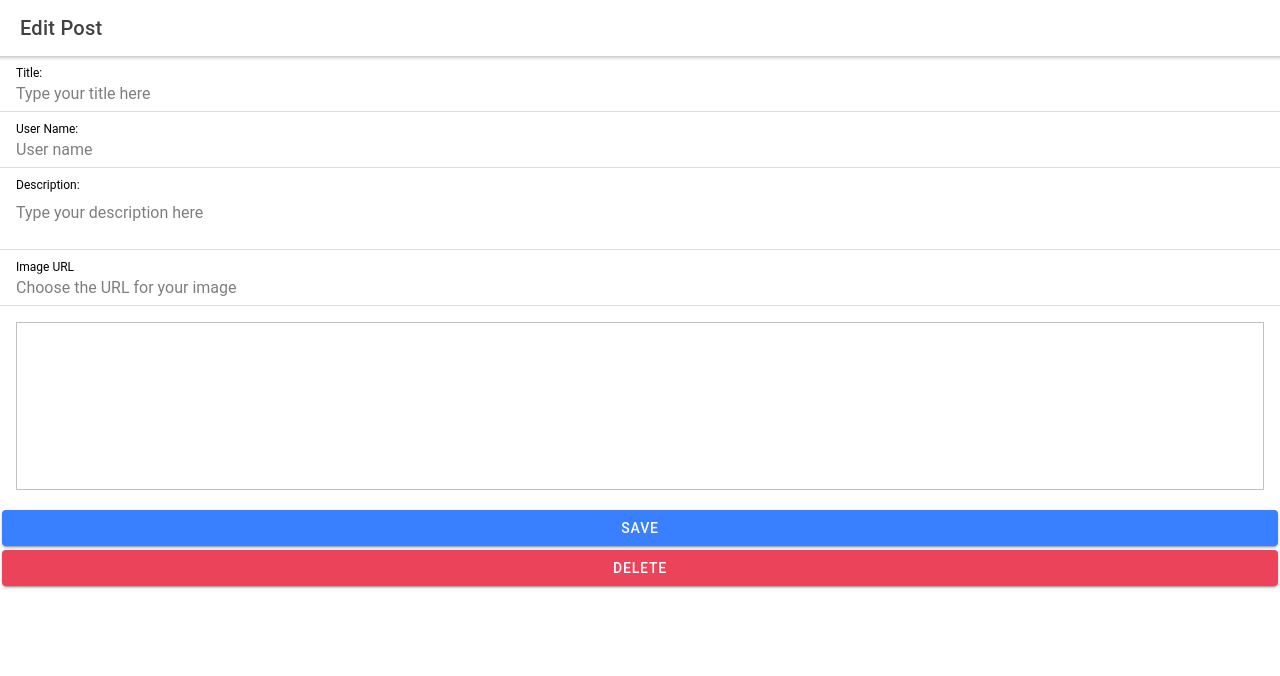
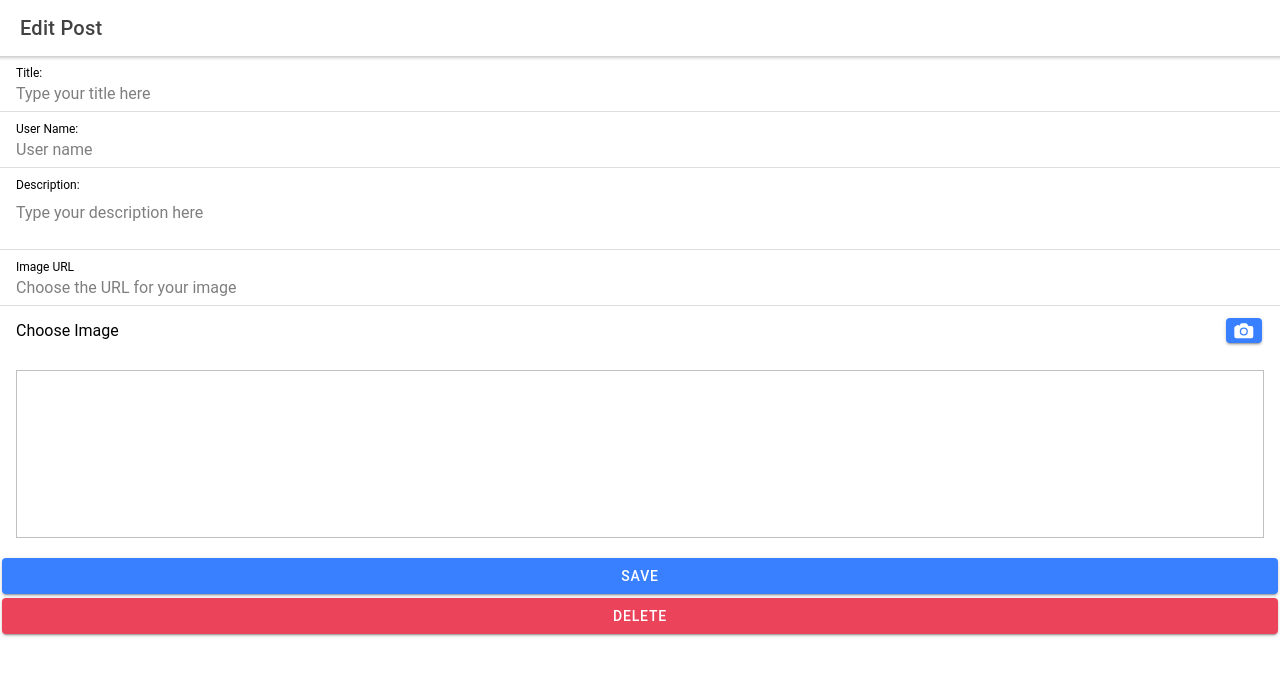
Before and after one commit to Daniel692/WhatAreYouUpTo, a React (Create React App) app: page /post/1 in a window 1280 px wide. Shown: the top 676 px of the page. Built offline with nearby package versions, Linux system fonts and the light colour scheme; no server answers.

Commit message:
camera plugin addded

```diff
--- a/package.json
+++ b/package.json
@@ -4,10 +4,12 @@
   "private": true,
   "dependencies": {
     "@capacitor/app": "4.0.1",
+    "@capacitor/camera": "^4.1.2",
     "@capacitor/core": "4.3.0",
     "@capacitor/haptics": "4.0.1",
     "@capacitor/keyboard": "4.0.1",
     "@capacitor/status-bar": "4.0.1",
+    "@ionic/pwa-elements": "^3.1.1",
     "@ionic/react": "^6.0.0",
     "@ionic/react-router": "^6.0.0",
     "@testing-library/jest-dom": "^5.11.9",
--- a/src/components/CardForm.jsx
+++ b/src/components/CardForm.jsx
@@ -1,5 +1,7 @@
-import { IonButton, IonImg, IonInput, IonItem, IonLabel, IonTextarea } from "@ionic/react"
-import { useEffect, useState } from "react"
+import { IonItem, IonLabel, IonInput, IonTextarea, IonImg, IonButton, IonIcon } from "@ionic/react";
+import { useState, useEffect } from "react";
+import { Camera, CameraResultType } from "@capacitor/camera";
+import { camera } from "ionicons/icons";
 
 function FormCard( {post, handleSubmit} ) {
     const [title, setTitle] = useState("")
@@ -18,6 +20,18 @@ function FormCard( {post, handleSubmit} ) {
             setImage(post.image)
         }
     }, [post])
+
+    async function takePicture() {
+        const imageOptions = {
+            quality: 80,
+            width: 500,
+            allowEditing: true,
+            resultType: CameraResultType.DataUrl
+        };
+        const image = await Camera.getPhoto(imageOptions);
+        const imageUrl = image.dataUrl;
+        setImage(imageUrl);
+    }
 
 
     const submitForm = (event) => {
@@ -54,6 +68,12 @@ function FormCard( {post, handleSubmit} ) {
                 <IonLabel position="stacked">Image URL</IonLabel>
                 <IonInput value={image} placeholder="Choose the URL for your image" onIonChange={event => setImage(event.target.value)}></IonInput>
             </IonItem>
+            <IonItem onClick={takePicture} lines="none">
+                <IonLabel>Choose Image</IonLabel>
+                <IonButton>
+                    <IonIcon slot="icon-only" icon={camera} />
+                </IonButton>
+            </IonItem>
                 {error}
                 <IonImg style={{height: "200px"}} className="ion-padding" src={image === "" ? imgPlaceholder : image} ></IonImg>
                 <IonButton type="submit" expand="block">Save</IonButton>
--- a/src/index.tsx
+++ b/src/index.tsx
@@ -3,6 +3,15 @@ import { createRoot } from 'react-dom/client';
 import App from './App';
 import * as serviceWorkerRegistration from './serviceWorkerRegistration';
 import reportWebVitals from './reportWebVitals';
+
+import ReactDOM from 'react-dom';
+
+import { defineCustomElements } from '@ionic/pwa-elements/loader';
+
+ReactDOM.render(<App />, document.getElementById('root'));
+
+// Call the element loader after the app has been rendered the first time
+defineCustomElements(window);
 
 const container = document.getElementById('root');
 const root = createRoot(container!);
```
Also changed, not shown: 1 other file (tests, documents, lock files or other folders).
